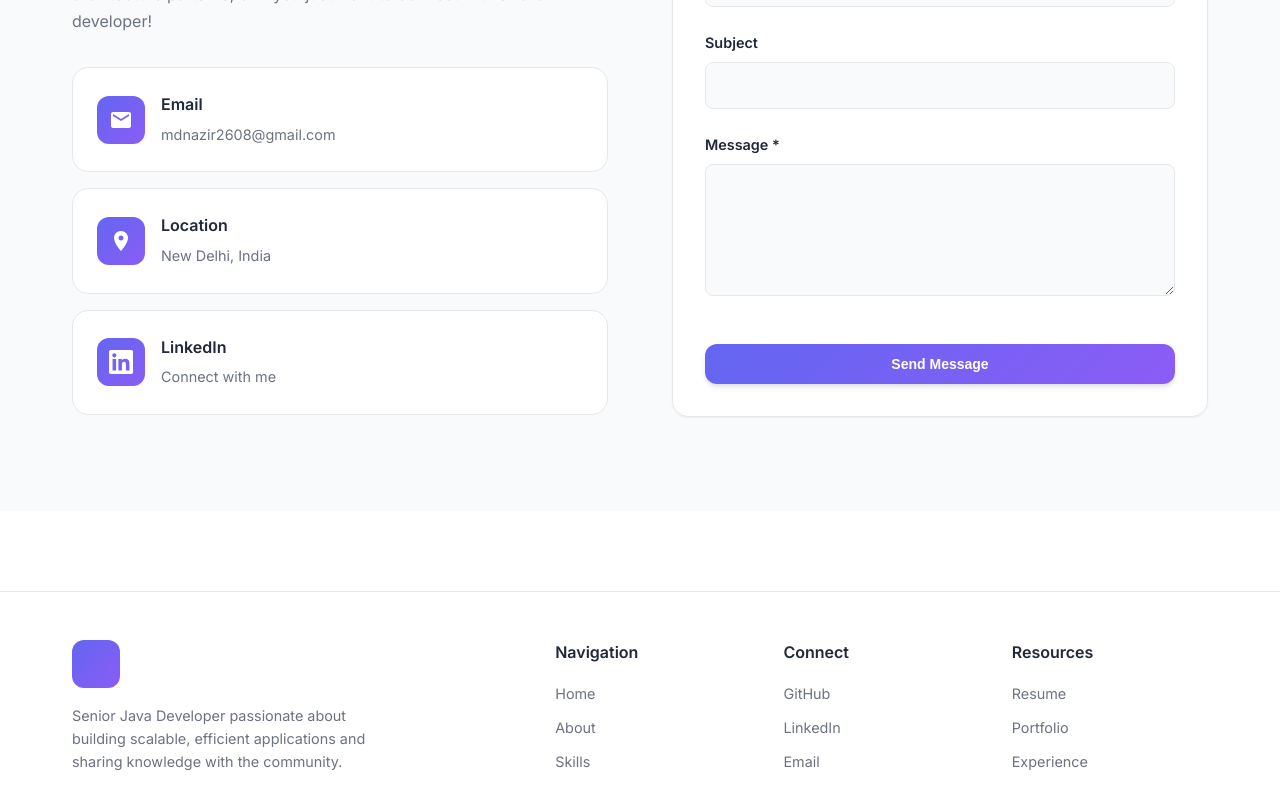
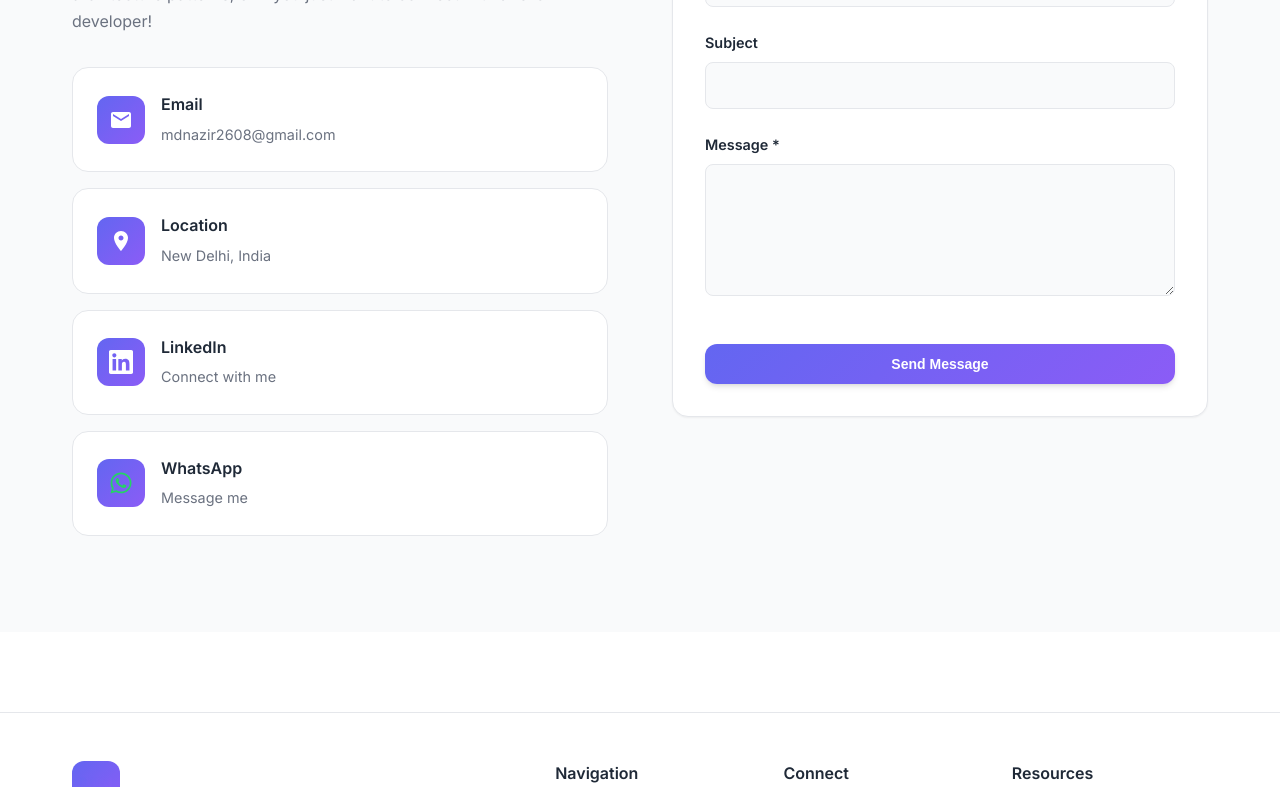
Before and after one commit to Nazir2608/md-nazir-portfolio, a React (Create React App) app in the folder client/: page / in a window 1280 px wide. Shown: the part 8071-8858 px from the top of the page. Built offline with nearby package versions, Linux system fonts and the light colour scheme.

Commit message:
Added whatsapp for contact

```diff
--- a/client/src/components/Contact.js
+++ b/client/src/components/Contact.js
@@ -1,4 +1,5 @@
 import React, { useState } from 'react';
+import { FaWhatsapp } from "react-icons/fa";
 import './Contact.css';
 
 const Contact = ({ data }) => {
@@ -111,6 +112,20 @@ const Contact = ({ data }) => {
                   </div>
                 </div>
               )}
+
+              {data.whatsapp && (
+                <div className="contact-method">
+                  <div className="method-icon">
+                    <FaWhatsapp size={24} color="#25D366" />
+                  </div>
+                  <div className="method-details">
+                    <h4>WhatsApp</h4>
+                    <a href={data.whatsapp} target="_blank" rel="noopener noreferrer">
+                      Message me
+                    </a>
+                  </div>
+                </div>
+              )}
             </div>
           </div>
 
--- a/client/src/data/portfolioData.js
+++ b/client/src/data/portfolioData.js
@@ -8,6 +8,7 @@ const portfolioData = {
     phone: "+91-9135621974",
     github: "https://github.com/Nazir2608",
     linkedin: "https://linkedin.com/in/mdnazir2608",
+    whatsapp: "https://wa.me/919135621974", // Add this line
     twitter: null,
     resume: process.env.PUBLIC_URL + "/Md_Nazir_JavaDev_Resume.pdf",
   },
```
